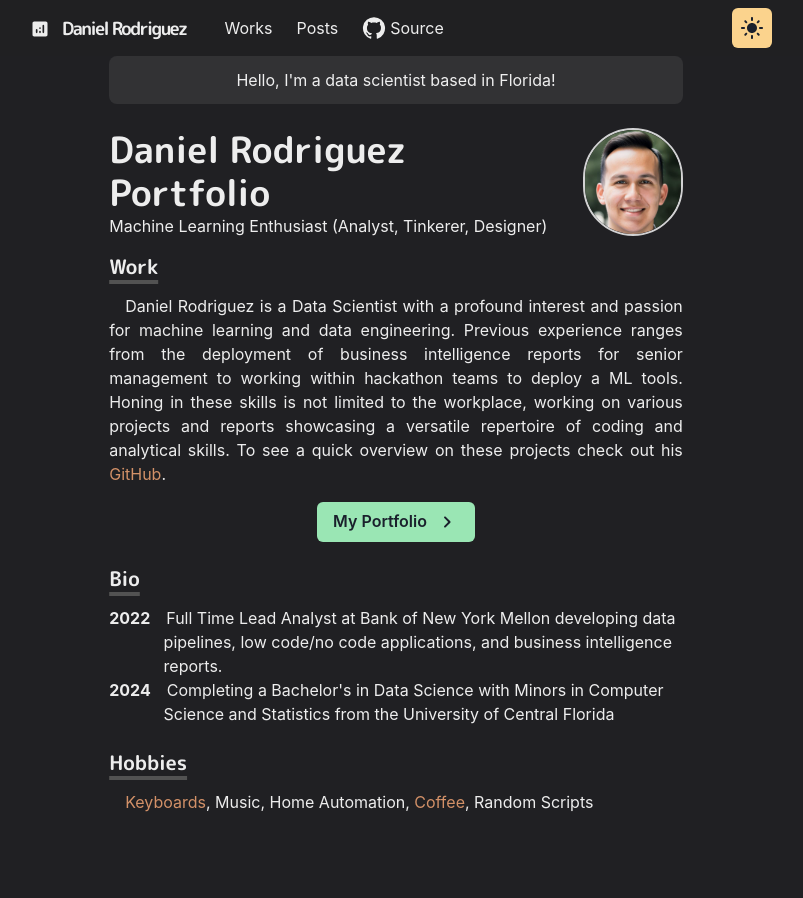
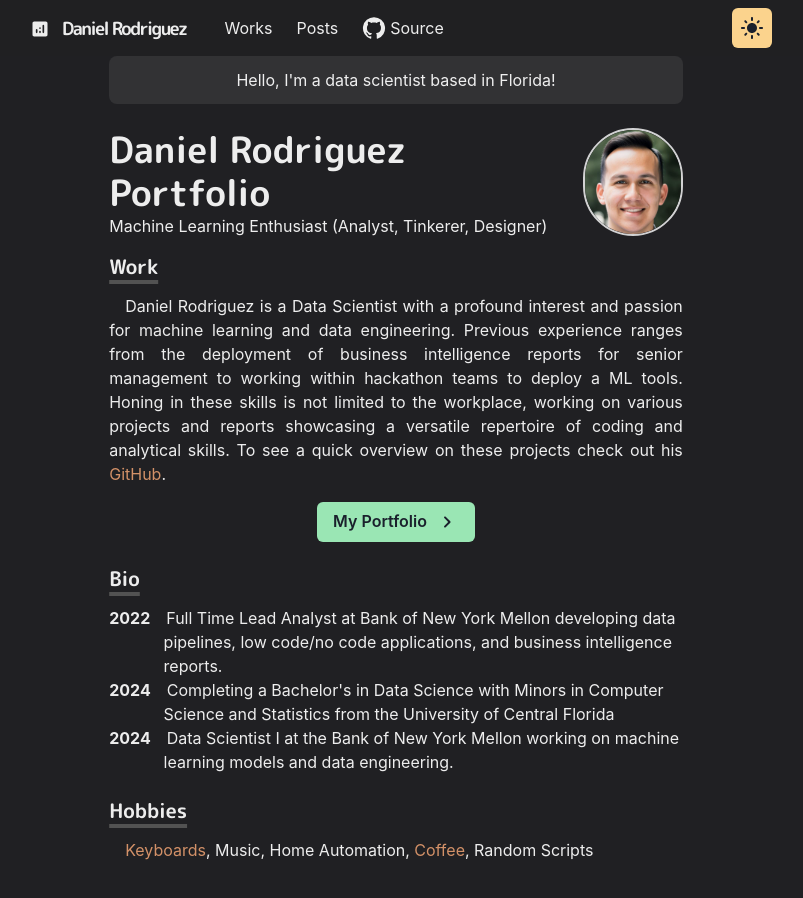
Before and after one commit to danielarodval/js-site, a Next.js app: page / in a window 1280 px wide. Shown: the top 898 px of the page, without its empty margins (244-1047 px from the left). Before the commit the page ends 870 px from the top, so only its background shows below. Built offline with nearby package versions, Linux system fonts and the light colour scheme.

Commit message:
update
new job title added to biosection

```diff
--- a/pages/index.js
+++ b/pages/index.js
@@ -78,6 +78,12 @@ const Page = () => {
                         </BioYear>
                         Completing a Bachelor&apos;s in Data Science with Minors in Computer Science and Statistics from the University of Central Florida
                     </BioSection>
+                    <BioSection>
+                        <BioYear>
+                            2024
+                        </BioYear>
+                        Data Scientist I at the Bank of New York Mellon working on machine learning models and data engineering.
+                    </BioSection>
                 </Section>
 
                 <Section delay={0.2}>
```
